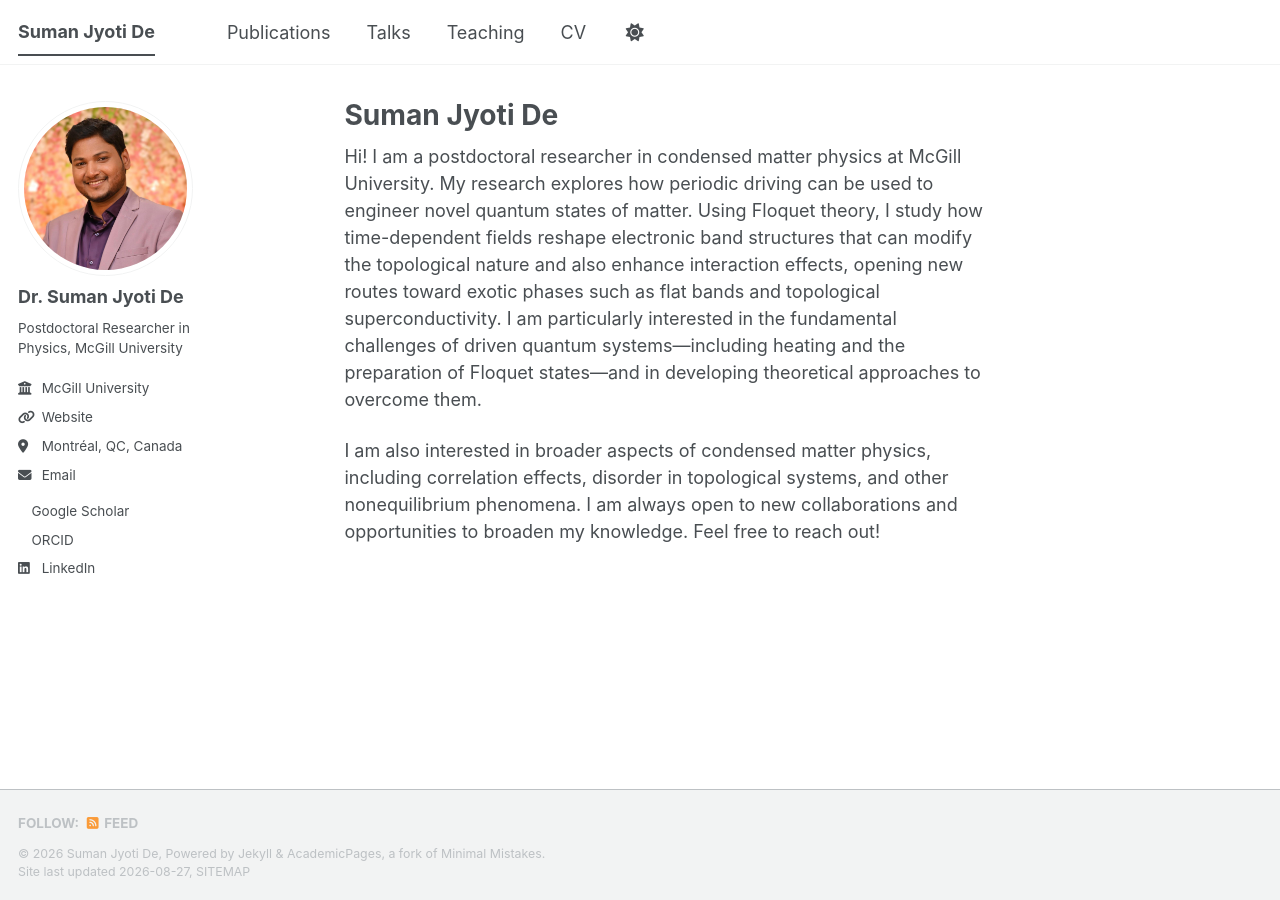
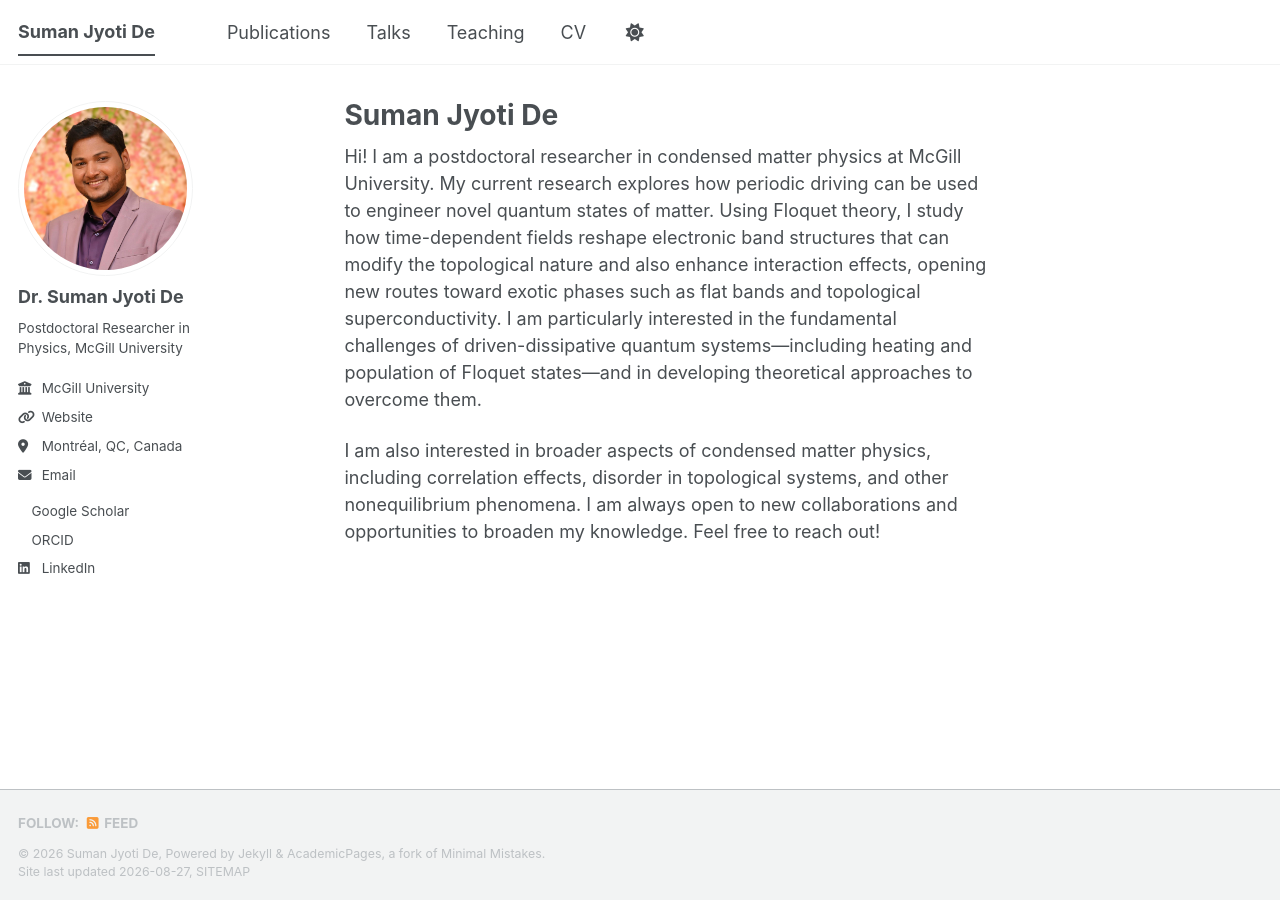
Before and after one commit to sjdphysics/sjdphysics.github.io, a Jekyll site: the page built from _pages/about.md, in a window 1280 px wide. Built offline with Jekyll 4.4.1, drawn with Linux system fonts in a browser that asks for light colours; a style sheet for code colours, icons or effects is not loaded.

Commit message:
Updated my bio

```diff
--- a/_pages/about.md
+++ b/_pages/about.md
@@ -7,6 +7,6 @@ redirect_from:
   - /about.html
 ---
 
-Hi! I am a postdoctoral researcher in condensed matter physics at McGill University. My research explores how periodic driving can be used to engineer novel quantum states of matter. Using Floquet theory, I study how time-dependent fields reshape electronic band structures that can modify the topological nature and also enhance interaction effects, opening new routes toward exotic phases such as flat bands and topological superconductivity. I am particularly interested in the fundamental challenges of driven quantum systems—including heating and the preparation of Floquet states—and in developing theoretical approaches to overcome them.
+Hi! I am a postdoctoral researcher in condensed matter physics at McGill University. My current research explores how periodic driving can be used to engineer novel quantum states of matter. Using Floquet theory, I study how time-dependent fields reshape electronic band structures that can modify the topological nature and also enhance interaction effects, opening new routes toward exotic phases such as flat bands and topological superconductivity. I am particularly interested in the fundamental challenges of driven-dissipative quantum systems—including heating and population of Floquet states—and in developing theoretical approaches to overcome them.
 
 I am also interested in broader aspects of condensed matter physics, including correlation effects, disorder in topological systems, and other nonequilibrium phenomena. I am always open to new collaborations and opportunities to broaden my knowledge. Feel free to reach out!
```
